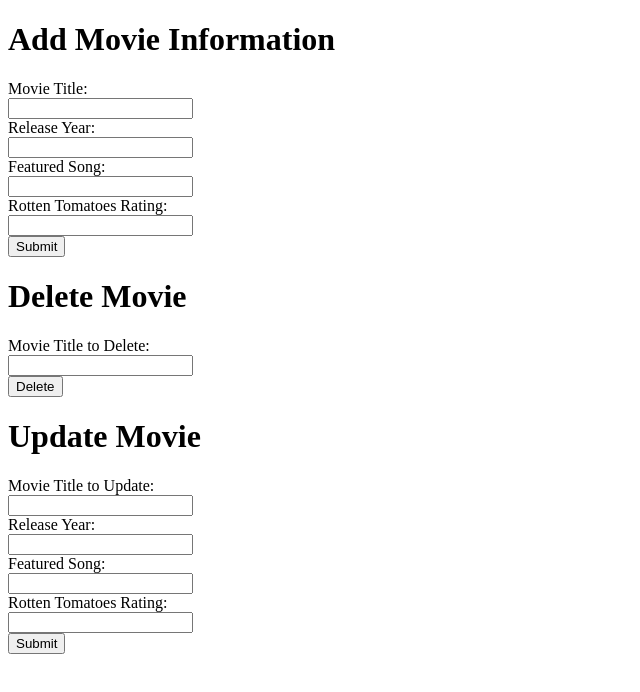
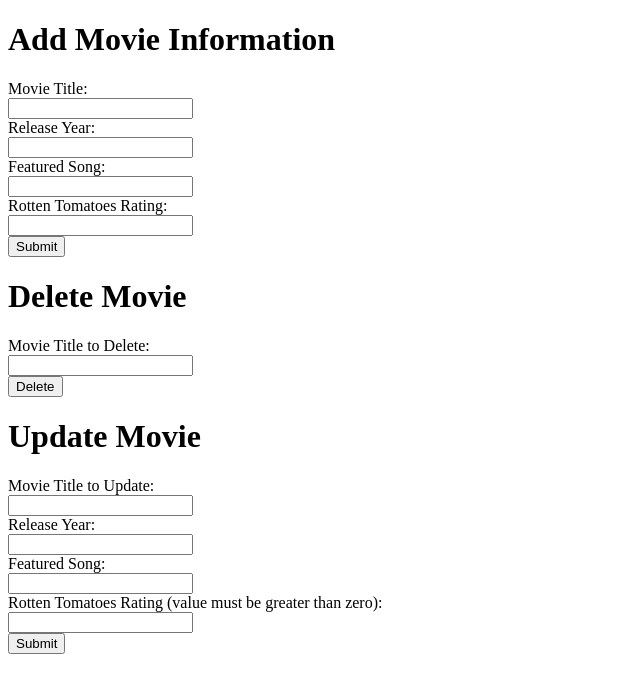
Before and after one commit to willhutcheon/CSC340Assignment4, a website: page index.html in a window 1280 px wide. Shown: the whole page, without its empty margins (0-640 px from the left). Drawn offline with Linux system fonts and the light colour scheme; no server answers.

Commit message:
Letting user know they can’t use 0 as an update value

```diff
--- a/index.html
+++ b/index.html
@@ -36,7 +36,7 @@
         <input type="text" id="yearToUpdate" name="yearToUpdate"><br>
         <label for="songToUpdate">Featured Song:</label><br>
         <input type="text" id="songToUpdate" name="songToUpdate"><br>
-        <label for="ratingToUpdate">Rotten Tomatoes Rating:</label><br>
+        <label for="ratingToUpdate">Rotten Tomatoes Rating (value must be greater than zero):</label><br>
         <input type="text" id="ratingToUpdate" name="ratingToUpdate"><br>
         <button type="submit">Submit</button>
     </form>
```
